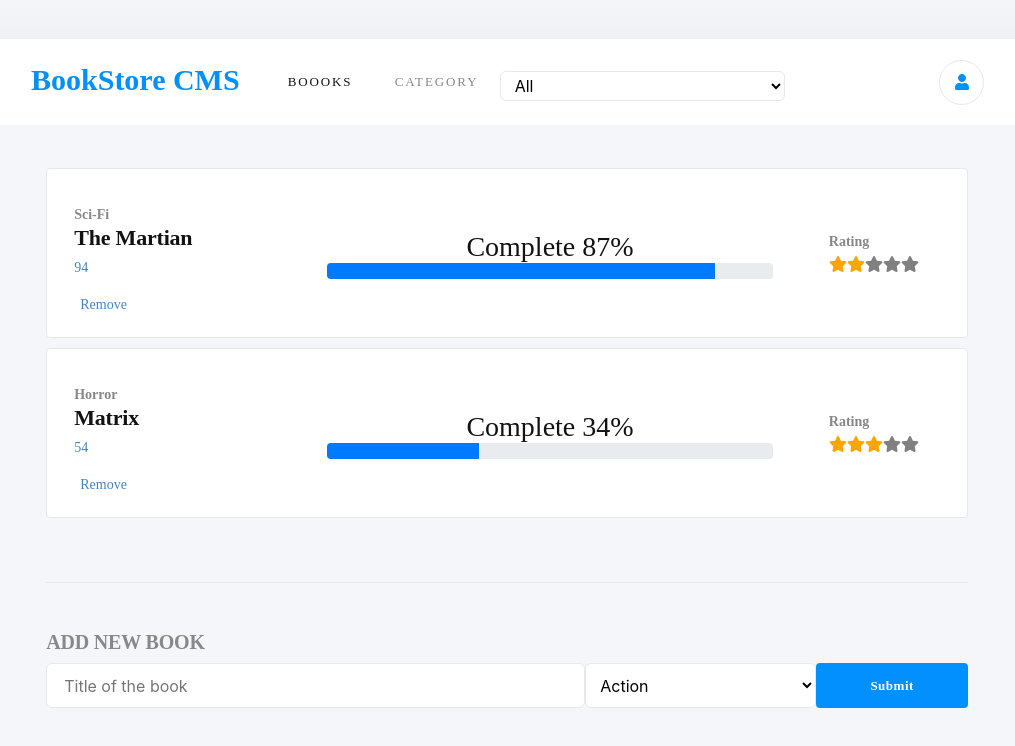
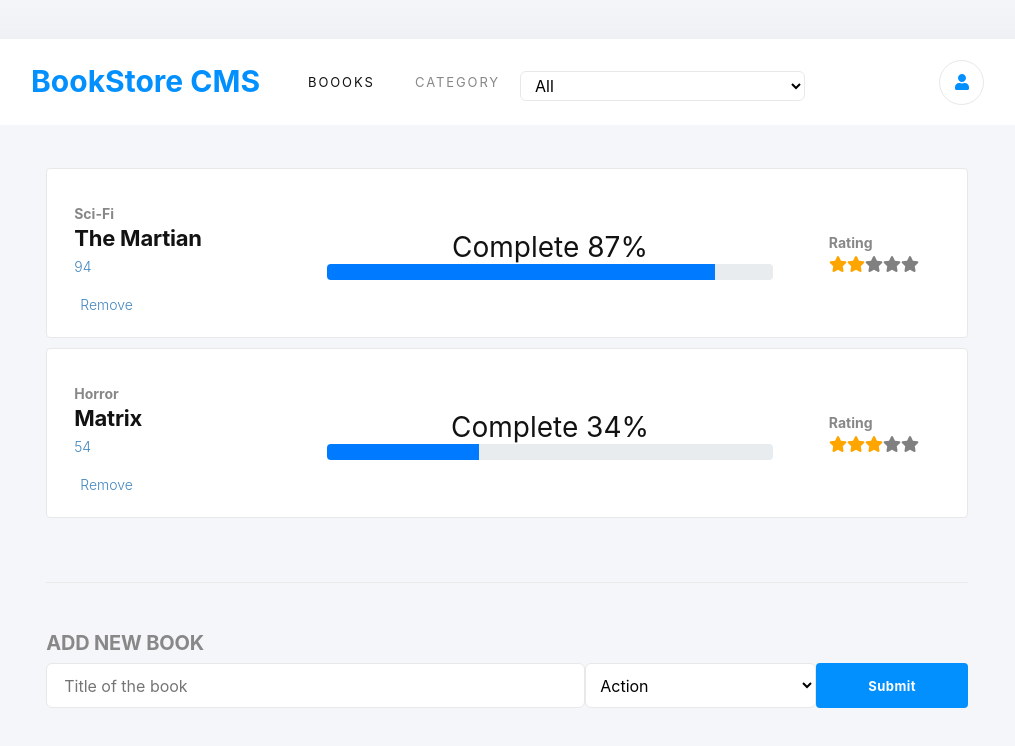
Before and after one commit to JuanPabloGil/BookStoreReact, a React (Create React App) app: page / in a window 1280 px wide. Shown: the part 110-856 px from the top of the page, without its empty margins (133-1148 px from the left). Built offline with nearby package versions, Linux system fonts and the light colour scheme.

Commit message:
Delete font family from css

```diff
--- a/src/styles/index.css
+++ b/src/styles/index.css
@@ -5,7 +5,6 @@ body {
 
 .Bookstore-CMS {
   height: 37px;
-  font-family: Montserrat;
   font-size: 30px;
   font-weight: bold;
   font-stretch: normal;
@@ -18,7 +17,6 @@ body {
 .BOOKS {
   width: 59px;
   height: 16px;
-  font-family: Montserrat;
   font-size: 13px;
   font-weight: normal;
   font-stretch: normal;
@@ -32,7 +30,6 @@ body {
   width: 105px;
   height: 16px;
   opacity: 0.5;
-  font-family: Montserrat;
   font-size: 13px;
   font-weight: normal;
   font-stretch: normal;
@@ -77,8 +74,8 @@ body {
   height: 170px;
   border-radius: 4px;
   border: solid 1px #e8e8e8;
-  background-color: #ffffff;
-  margin: 10px auto 10px auto ;
+  background-color: #fff;
+  margin: 10px auto 10px auto;
   padding: 32px 0 28px 27px;
 }
 
@@ -86,7 +83,6 @@ body {
   width: 49px;
   height: 18px;
   opacity: 0.5;
-  font-family: Montserrat;
   font-size: 14px;
   font-weight: bold;
   font-stretch: normal;
@@ -99,7 +95,6 @@ body {
 .title {
   width: 197px;
   height: 29px;
-  font-family: RobotoSlab;
   font-size: 22px;
   font-weight: bold;
   font-stretch: normal;
@@ -107,13 +102,12 @@ body {
   line-height: normal;
   letter-spacing: -0.2px;
   color: #121212;
-  margin-bottom: 0 ;
+  margin-bottom: 0;
 }
 
 .Suzanne-Collins {
   width: 93px;
   height: 19px;
-  font-family: RobotoSlab;
   font-size: 14px;
   font-weight: 300;
   font-stretch: normal;
@@ -129,7 +123,6 @@ body {
   border: none;
   width: 54px;
   height: 19px;
-  font-family: RobotoSlab;
   font-size: 14px;
   font-weight: 300;
 }
@@ -147,14 +140,13 @@ body {
 
 .titleAddBook {
   height: 24px;
-  font-family: Montserrat;
   font-size: 20px;
   font-weight: bold;
   font-stretch: normal;
   font-style: normal;
   line-height: normal;
   letter-spacing: -0.18px;
-  color: #888888;
+  color: #888;
 }
 
 .input {
@@ -162,7 +154,7 @@ body {
   height: 45px;
   border-radius: 6px;
   border: solid 1px #e8e8e8;
-  background-color: #ffffff;
+  background-color: #fff;
   text-indent: 15px;
 }
 
@@ -171,7 +163,7 @@ body {
   height: 45px;
   border-radius: 6px;
   border: solid 1px #e8e8e8;
-  background-color: #ffffff;
+  background-color: #fff;
   text-indent: 10px;
 }
 
@@ -180,7 +172,7 @@ body {
   height: 30px;
   border-radius: 6px;
   border: solid 1px #e8e8e8;
-  background-color: #ffffff;
+  background-color: #fff;
   text-indent: 10px;
 }
 
@@ -190,7 +182,6 @@ body {
   border-radius: 4px;
   background-color: #0290ff;
   border: none;
-  font-family: RobotoSlab;
   font-size: 13px;
   font-weight: bold;
   font-stretch: normal;
@@ -198,11 +189,10 @@ body {
   line-height: normal;
   letter-spacing: 0.5px;
   text-align: center;
-  color: #ffffff;
+  color: #fff;
 }
 
 .complete {
-  font-family: Montserrat;
   font-size: 28px;
   font-weight: normal;
   font-stretch: normal;
```
